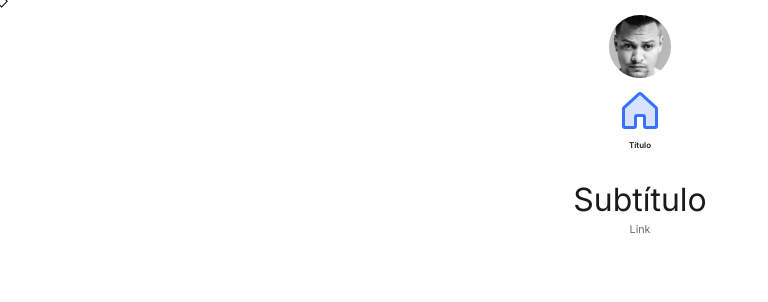
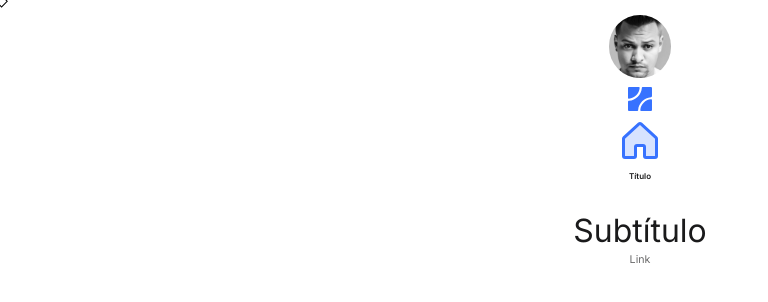
Before and after one commit to dfsilvadev/dfsilva-spa, a React (Vite) app: page / in a window 1280 px wide. Shown: the top 302 px of the page, without its empty margins (0-768 px from the left). Built offline with nearby package versions, Linux system fonts and the light colour scheme.

Commit message:
feat: add logo component

```diff
--- a/src/presenters/components/ui/index.ts
+++ b/src/presenters/components/ui/index.ts
@@ -4,3 +4,4 @@ export { default as Flex, FlexComponent } from "./flex";
 export { default as Grid } from "./grid";
 export { default as GridColumn } from "./grid-column";
 export { default as Heading } from "./heading";
+export { default as Logo } from "./logo";
--- /dev/null
+++ b/src/presenters/components/ui/logo/index.tsx
@@ -0,0 +1,44 @@
+import type { LogoDependencies } from "./types";
+import "./styles.scss";
+
+const DEFAULTS = {
+  color: "primary" as const,
+  size: "md" as const,
+};
+
+function buildLogoClassName(props: {
+  color?: LogoDependencies["color"];
+  size?: LogoDependencies["size"];
+}): string {
+  const { color = DEFAULTS.color, size = DEFAULTS.size } = props;
+  return ["logo", `logo--color-${color}`, `logo--size-${size}`].join(" ");
+}
+
+export default function Logo({
+  color = DEFAULTS.color,
+  size = DEFAULTS.size,
+  className,
+  ...rest
+}: LogoDependencies) {
+  const finalClassName = [buildLogoClassName({ color, size }), className]
+    .filter(Boolean)
+    .join(" ");
+
+  return (
+    <div className={finalClassName} {...rest}>
+      <svg
+        xmlns="http://www.w3.org/2000/svg"
+        role="img"
+        aria-label="Logotipo quadrado que remete às tags de HTML"
+        viewBox="0 0 36 36"
+      >
+        <path
+          fill="currentColor"
+          fillRule="evenodd"
+          d="M13.688 36c.828 0 1.494-.674 1.553-1.5C15.974 24.2 24.2 15.974 34.5 15.24c.826-.058 1.5-.724 1.5-1.553V1.5A1.5 1.5 0 0 0 34.5 0H22.312c-.828 0-1.494.674-1.553 1.5C20.026 11.8 11.8 20.026 1.5 20.76c-.826.058-1.5.724-1.5 1.552V34.5A1.5 1.5 0 0 0 1.5 36h12.188ZM36 19.94c0-.829-.674-1.507-1.5-1.437-8.502.718-15.279 7.495-15.997 15.998-.07.825.608 1.499 1.436 1.499H34.5a1.5 1.5 0 0 0 1.5-1.5V19.94ZM16.06 0c.829 0 1.507.674 1.437 1.5-.718 8.502-7.495 15.279-15.998 15.997C.674 17.567 0 16.89 0 16.061V1.5A1.5 1.5 0 0 1 1.5 0h14.56Z"
+          clipRule="evenodd"
+        />
+      </svg>
+    </div>
+  );
+}
--- /dev/null
+++ b/src/presenters/components/ui/logo/styles.scss
@@ -0,0 +1,44 @@
+@use "../../../../styles/theme/variables" as *;
+
+$logo-size-sm: 2.4rem;
+$logo-size-md: 3.6rem;
+$logo-size-lg: 5.2rem;
+
+.logo {
+  display: inline-flex;
+  flex-shrink: 0;
+
+  svg {
+    width: 100%;
+    height: 100%;
+    display: block;
+  }
+
+  // cor (currentColor no SVG herda deste)
+  &--color-primary {
+    color: $color-main-primary;
+  }
+  &--color-secondary {
+    color: $color-main-secondary;
+  }
+  &--color-light {
+    color: $color-gray-200;
+  }
+  &--color-dark {
+    color: $color-text-heading;
+  }
+
+  // tamanho
+  &--size-sm {
+    width: $logo-size-sm;
+    height: $logo-size-sm;
+  }
+  &--size-md {
+    width: $logo-size-md;
+    height: $logo-size-md;
+  }
+  &--size-lg {
+    width: $logo-size-lg;
+    height: $logo-size-lg;
+  }
+}
--- /dev/null
+++ b/src/presenters/components/ui/logo/types.ts
@@ -0,0 +1,10 @@
+import type { HTMLAttributes, ReactNode } from "react";
+
+export type LogoColor = "primary" | "secondary" | "light" | "dark";
+export type LogoSize = "sm" | "md" | "lg";
+
+export type LogoDependencies = {
+  children?: ReactNode;
+  color?: LogoColor;
+  size?: LogoSize;
+} & HTMLAttributes<HTMLDivElement>;
--- a/src/presenters/pages/Home.tsx
+++ b/src/presenters/pages/Home.tsx
@@ -1,6 +1,6 @@
 import { House } from "phosphor-react";
 
-import { Avatar, Heading } from "../components/ui";
+import { Avatar, Heading, Logo } from "../components/ui";
 
 import "./Home.scss";
 
@@ -8,6 +8,7 @@ export function Home() {
   return (
     <div className="home">
       <Avatar />
+      <Logo />
       <House
         size={48}
         weight="duotone"
```
